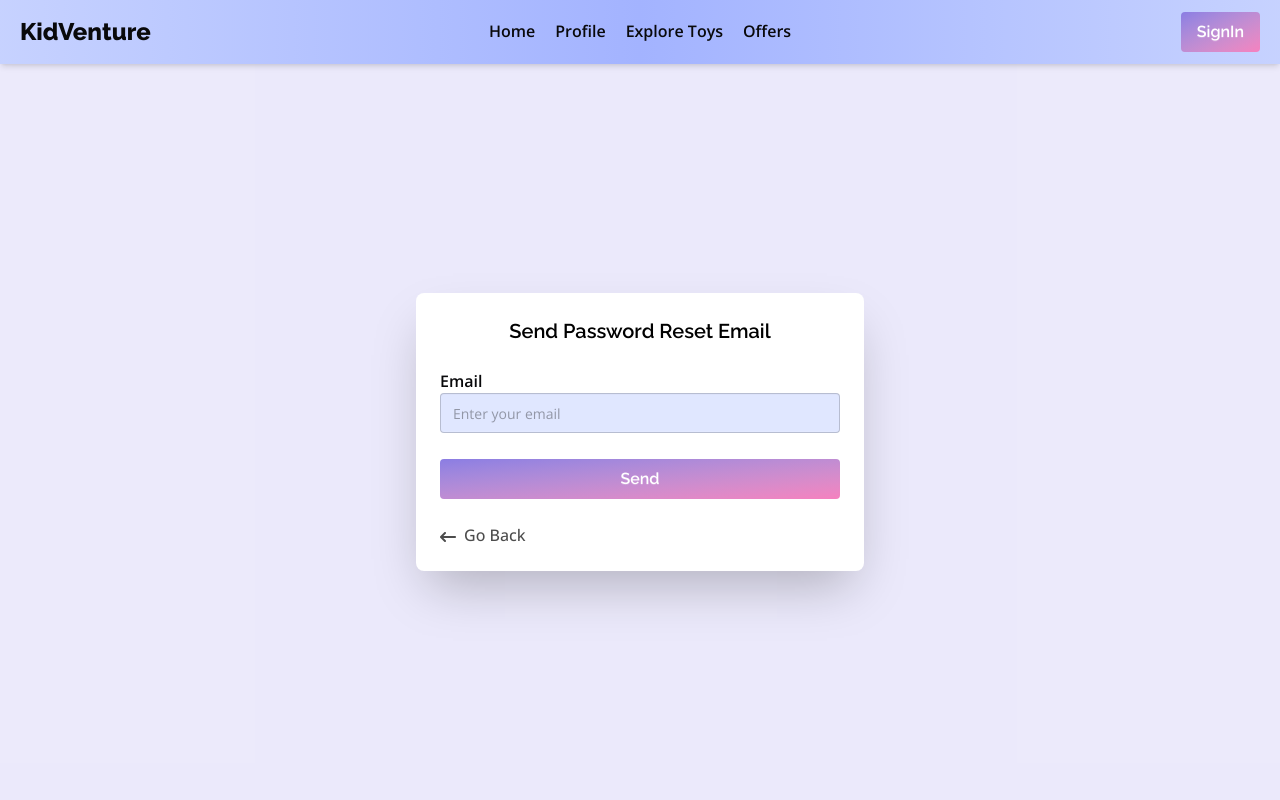
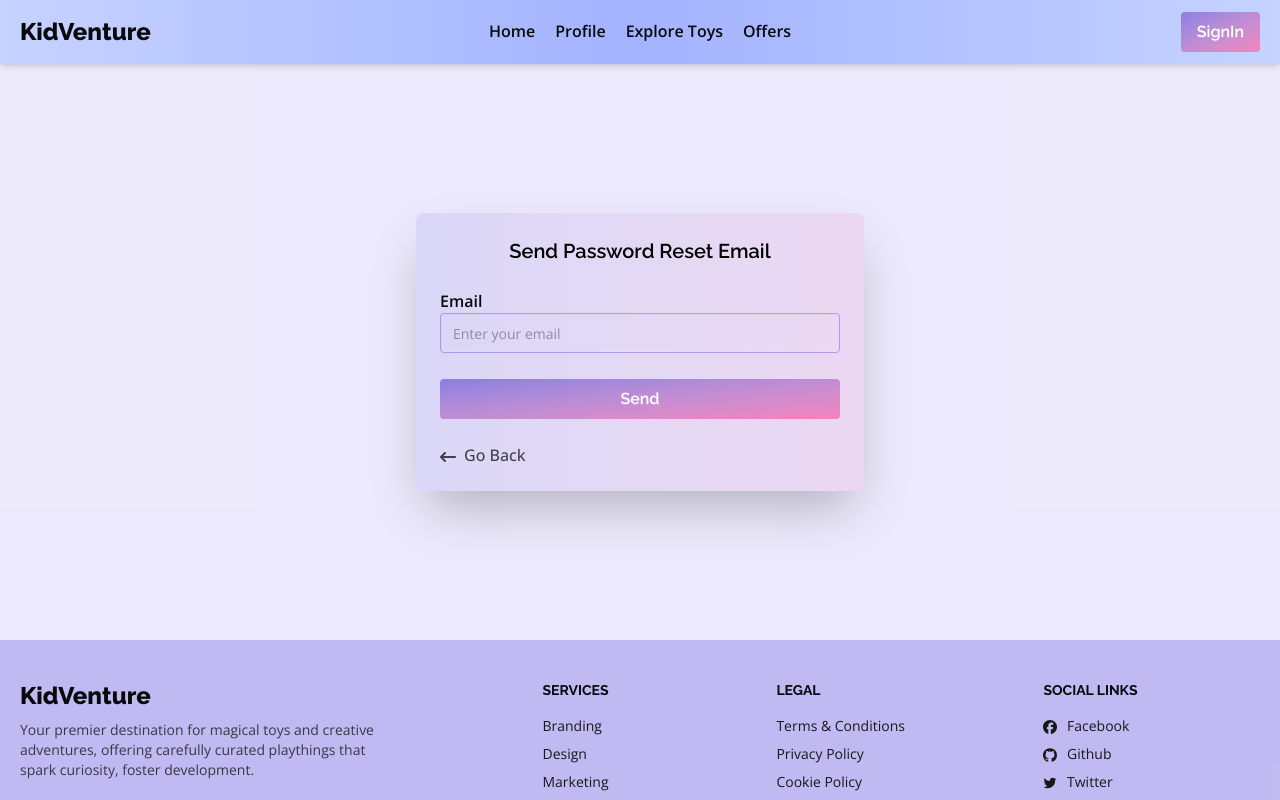
Before and after one commit to programmerrakibul/kid-venture, a React (Vite) app: page /reset-password in a window 1280 px wide. Shown: the top 800 px of the page. Built offline with nearby package versions, Linux system fonts and the light colour scheme; no server answers.

Commit message:
form gradient added

```diff
--- a/src/components/Input/Input.jsx
+++ b/src/components/Input/Input.jsx
@@ -12,7 +12,7 @@ const Input = ({
       type={type}
       id={name}
       name={name}
-      className={`input bg-indigo-100 outline-indigo-400 ${className}`}
+      className={`input bg-transparent outline-primary/35 border-primary/35 ${className}`}
       placeholder={holder}
       required={required}
       onChange={onChange}
--- a/src/pages/ForgotPassword/ForgotPassword.jsx
+++ b/src/pages/ForgotPassword/ForgotPassword.jsx
@@ -39,8 +39,8 @@ const ForgotPassword = () => {
     <>
       <title>Reset Password</title>
 
-      <section className="min-h-[calc(100dvh-64px)] p-5  grid place-items-center">
-        <div className="card bg-base-100 w-full max-w-md mx-auto shrink-0 shadow-2xl">
+      <section className="min-h-[calc(80dvh-64px)] p-5  grid place-items-center">
+        <div className="card bg-linear-to-l from-secondary/10 to-primary/10 w-full max-w-md mx-auto shrink-0 shadow-2xl">
           <form
             onSubmit={handleResetPassword}
             className="card-body text-base space-y-3"
--- a/src/pages/MyProfile/MyProfile.jsx
+++ b/src/pages/MyProfile/MyProfile.jsx
@@ -53,7 +53,7 @@ const MyProfile = () => {
       <title>My Profile</title>
 
       <section className="grid place-items-center py-5">
-        <Container className="grid place-items-center w-full min-h-[calc(100dvh-64px)]">
+        <Container className="grid place-items-center w-full min-h-[calc(80dvh-64px)]">
           <div className="bg-linear-to-r from-primary/10 to-secondary/10 w-full max-w-lg drop-shadow-2xl drop-shadow-primary-content rounded-lg relative text-base">
             <div className="absolute -top-7 left-[50%] -translate-x-[50%]">
               <Avatar src={photoURL} alt={displayName} className="size-24" />
--- a/src/pages/SignIn/SignIn.jsx
+++ b/src/pages/SignIn/SignIn.jsx
@@ -54,8 +54,8 @@ const SignIn = () => {
     <>
       <title>Sign In</title>
 
-      <section className="min-h-[calc(100dvh-64px)] my-16 px-5 grid place-items-center">
-        <div className="card bg-base-100 w-full max-w-md mx-auto shrink-0 shadow-2xl">
+      <section className="min-h-[calc(80dvh-64px)] my-16 px-5 grid place-items-center">
+        <div className="card bg-linear-to-l from-secondary/10 to-primary/10 w-full max-w-md mx-auto shrink-0 shadow-2xl">
           <form
             onSubmit={handleSignInWithPassword}
             className="card-body space-y-3.5"
--- a/src/pages/SignUp/SignUp.jsx
+++ b/src/pages/SignUp/SignUp.jsx
@@ -91,8 +91,8 @@ const SignUp = () => {
     <>
       <title>Sign Up</title>
 
-      <section className="min-h-[calc(100dvh-64px)] my-16 px-5 grid place-items-center">
-        <div className="card bg-base-100 w-full max-w-md mx-auto shrink-0 shadow-2xl">
+      <section className="min-h-[calc(80dvh-64px)] my-16 px-5 grid place-items-center">
+        <div className="card bg-linear-to-l from-secondary/10 to-primary/10 w-full max-w-md mx-auto shrink-0 shadow-2xl">
           <form onSubmit={handleSignUp} className="card-body space-y-3.5">
             <h1 className="text-xl font-semibold text-black text-center">
               Create your account
```
